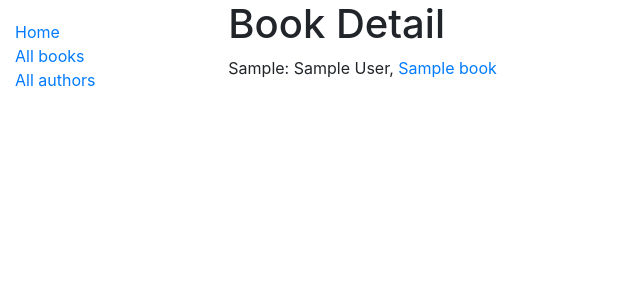
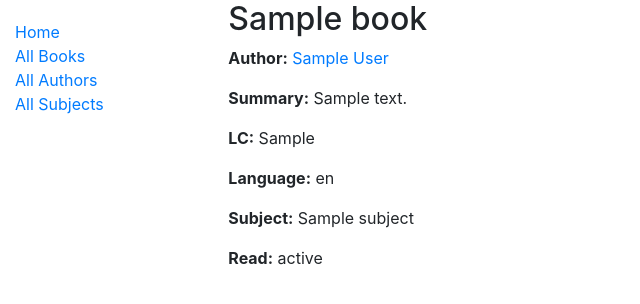
Before and after one commit to prusche/locallibrary, a Django app: template catalog/templates/catalog/book_detail.html in a window 1280 px wide. Shown: the top 304 px of the page, without its empty margins (0-640 px from the left). Run offline with Django 3.2, Linux system fonts and the light colour scheme; the template is opened without the code that fills it: most values are stand-ins (such as "Sample title", 1, 10 or a date in 2020); some libraries are stand-ins or nearby versions.

Commit message:
finished the list and detailed views

```diff
--- a/catalog/templates/catalog/base_generic.html
+++ b/catalog/templates/catalog/base_generic.html
@@ -1,5 +1,6 @@
 <!DOCTYPE html>
 <html lang="en">
+
 <head>
   {% block title %}<title>My Library Catalogue</title>{% endblock %}
   <meta charset="utf-8">
@@ -9,20 +10,43 @@
   {% load static %}
   <link rel="stylesheet" href="{% static 'css/styles.css' %}">
 </head>
+
 <body>
   <div class="container-fluid">
     <div class="row">
       <div class="col-sm-2">
-      {% block sidebar %}
+        {% block sidebar %}
         <ul class="sidebar-nav">
           <li><a href="{% url 'catalog-index' %}">Home</a></li>
-          <li><a href="{% url 'books' %}">All books</a></li>
-          <li><a href="">All authors</a></li>
+          <li><a href="{% url 'books' %}">All Books</a></li>
+          <li><a href="{% url 'authors' %}">All Authors</a></li>
+          <li><a href="{% url 'subjects' %}">All Subjects</a></li>
         </ul>
-     {% endblock %}
+        {% endblock %}
       </div>
-      <div class="col-sm-10 ">{% block content %}{% endblock %}</div>
+      <div class="col-sm-10 ">
+        {% block content %}{% endblock %}
+
+        {% block pagination %}
+        {% if is_paginated %}
+        <div class="pagination">
+          <span class="page-links">
+            {% if page_obj.has_previous %}
+            <a href="{{ request.path }}?page={{ page_obj.previous_page_number }}">previous</a>
+            {% endif %}
+            <span class="page-current">
+              Page {{ page_obj.number }} of {{ page_obj.paginator.num_pages }}
+            </span>
+            {% if page_obj.has_next %}
+            <a href="{{ request.path }}?page={{ page_obj.next_page_number }}">next</a>
+            {% endif %}
+          </span>
+        </div>
+        {% endif %}
+        {% endblock %}
+      </div>
     </div>
   </div>
 </body>
+
 </html>
--- a/catalog/templates/catalog/book_detail.html
+++ b/catalog/templates/catalog/book_detail.html
@@ -1,8 +1,34 @@
 {% extends "catalog/base_generic.html" %}
 
 {% block content %}
-  <h1>Book Detail</h1>
+  <h2>{{ book.title }}</h2>
 
-  {{ book.LC }}: {{ book.author }}, <a href="{{ book.get_absolute_url }}">{{ book.title }}</a>
+  <!-- <p><strong>Author:</strong> <a href="{{ author.get_absolute_url }}">{{ book.display_author_first_last }}</a></p> -->
+  <p><strong>Author:</strong>
+    <!-- {% if book.author in author_list %}
+    <a href="{{ author.get_absolute_url }}">{{ author }}</a>
+    {% endif %} -->
+    {% for author in book.author.all %} <a href="{{ author.get_absolute_url }}">{{ author.display_author_first_last }}</a>{% if not forloop.last %}, {% endif %}{% endfor %}
+  </p>
+  <p><strong>Summary:</strong> {{ book.summary }}</p>
+  <p><strong>LC:</strong> {{ book.LC }}</p>
+  <p><strong>Language:</strong> {% for language in book.language.all %} {{ language }}{% if not forloop.last %}, {% endif %}{% endfor %}</p>
+  <p><strong>Subject:</strong> {% for subject in book.subject.all %} {{ subject }}{% if not forloop.last %}, {% endif %}{% endfor %}</p>
+  <p><strong>Read:</strong> {{ book.get_status_display }}
 
+  <!-- <div style="margin-left:20px;margin-top:20px">
+      <h4>Copies</h4>
+
+      Since in the BookInstance model we declared a ForeignKey on book (each Book = many; each instance = one) - One To Many
+      we must do this: for copy in book.bookinstance_set.all
+      {% for copy in book.bookinstance_set.all %}
+        <hr>
+        <p class="{% if copy.status == 'a' %}text-success{% elif copy.status == 'm' %}text-danger{% else %}text-warning{% endif %}">{{ copy.get_status_display }}</p>
+        {% if copy.status != 'a' %}
+          <p><strong>Due to be returned:</strong> {{copy.due_back}}</p>
+        {% endif %}
+        <p><strong>Imprint:</strong> {{copy.imprint}}</p>
+        <p class="text-muted"><strong>Id:</strong> {{copy.id}}</p>
+      {% endfor %}
+    </div> -->
 {% endblock %}
--- a/catalog/templates/catalog/book_list.html
+++ b/catalog/templates/catalog/book_list.html
@@ -6,7 +6,7 @@
   <ul>
     {% for book in book_list %}
       <li>
-        {{ book.LC }}: <a href="{{ book.get_absolute_url }}">{{ book.title }}</a>
+        {{ book.LC }}: {{book.display_author_first_last}}, <a href="{{ book.get_absolute_url }}">{{ book.title }}</a>
       </li>
     {% endfor %}
   </ul>
--- a/catalog/urls.py
+++ b/catalog/urls.py
@@ -5,4 +5,8 @@ urlpatterns = [
     path('', views.index, name='catalog-index'),
     path('books/', views.BookListView.as_view(), name='books'),
     path('book/<int:pk>/', views.BookDetailView.as_view(), name='book-detail'),
+    path('authors/', views.AuthorListView.as_view(), name='authors'),
+    path('author/<int:pk>/', views.AuthorDetailView.as_view(), name='author-detail'),
+    path('subjects/', views.SubjectListView.as_view(), name='subjects'),
+    path('subject/<int:pk>/', views.SubjectDetailView.as_view(), name='subject-detail'),
 ]
```
Also changed, not shown: catalog/models.py (+18 -3 lines), catalog/templates/catalog/author_detail.html (added, +11 -0 lines), catalog/templates/catalog/author_list.html (added, +17 -0 lines), catalog/templates/catalog/subject_detail.html (added, +11 -0 lines), catalog/templates/catalog/subject_list.html (added, +16 -0 lines), catalog/views.py (+8 -8 lines), catalog/migrations/0006_auto_20190612_0122.py (added).
